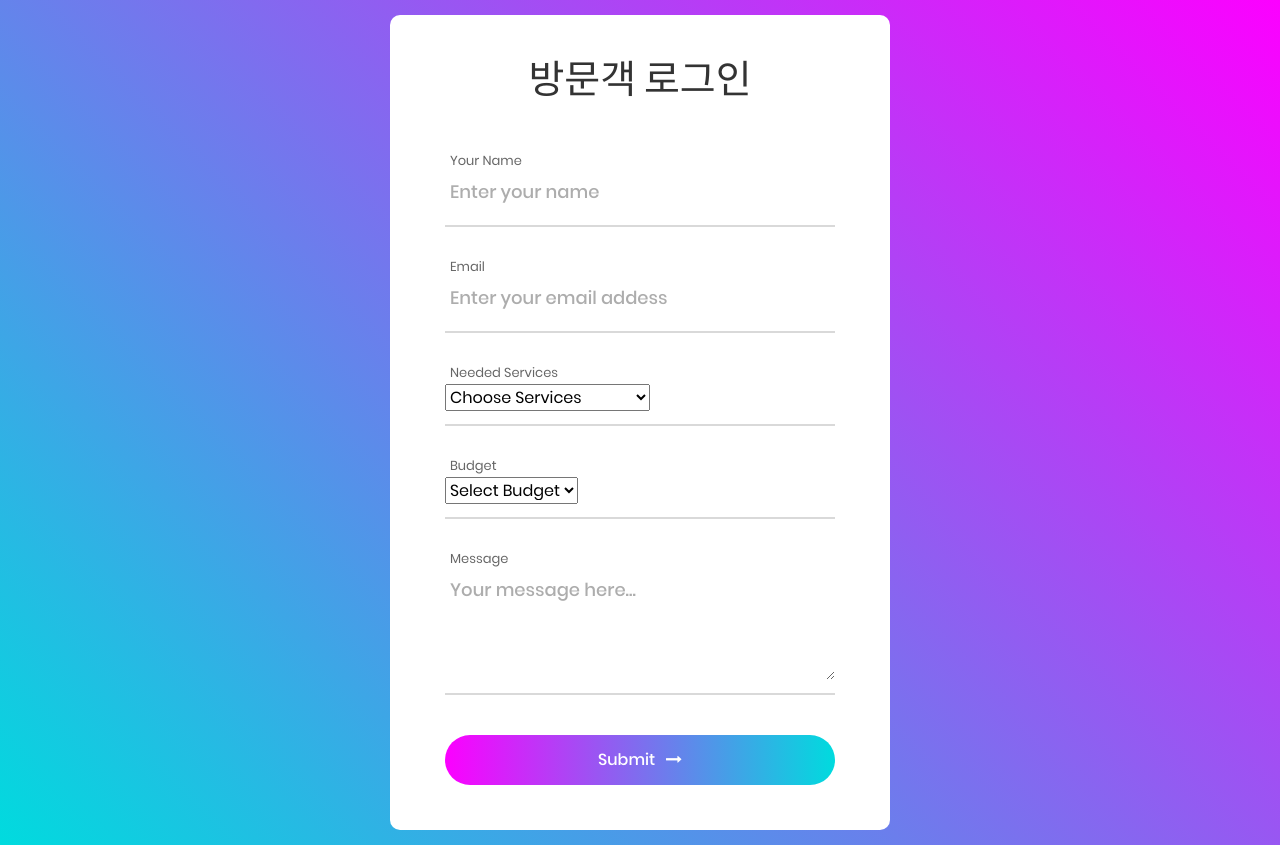
After one commit to yejindaye/QRSecurityProject, a Django app: page /qr/visitorLogin/ in a window 1280 px wide. The commit adds this page. Run offline with Django 3.2, Linux system fonts and the light colour scheme; some libraries are stand-ins or nearby versions.

Commit message:
사용자 별 로그인 페이지

```diff
--- /dev/null
+++ b/qr_app/templates/qr_app/visitorLogin.html
@@ -0,0 +1,65 @@
+{% extends 'base.html' %}
+{% block content %}
+<form class="contact100-form validate-form">
+    <span class="contact100-form-title">
+        방문객 로그인
+    </span>
+
+    <div class="wrap-input100 validate-input" data-validate="Name is required">
+        <span class="label-input100">Your Name</span>
+        <input class="input100" type="text" name="name" placeholder="Enter your name">
+        <span class="focus-input100"></span>
+    </div>
+
+    <div class="wrap-input100 validate-input" data-validate = "Valid email is required: ex@abc.xyz">
+        <span class="label-input100">Email</span>
+        <input class="input100" type="text" name="email" placeholder="Enter your email addess">
+        <span class="focus-input100"></span>
+    </div>
+
+    <div class="wrap-input100 input100-select">
+        <span class="label-input100">Needed Services</span>
+        <div>
+            <select class="selection-2" name="service">
+                <option>Choose Services</option>
+                <option>Online Store</option>
+                <option>eCommerce Bussiness</option>
+                <option>UI/UX Design</option>
+                <option>Online Services</option>
+            </select>
+        </div>
+        <span class="focus-input100"></span>
+    </div>
+
+    <div class="wrap-input100 input100-select">
+        <span class="label-input100">Budget</span>
+        <div>
+            <select class="selection-2" name="budget">
+                <option>Select Budget</option>
+                <option>1500 $</option>
+                <option>2000 $</option>
+                <option>2500 $</option>
+            </select>
+        </div>
+        <span class="focus-input100"></span>
+    </div>
+
+    <div class="wrap-input100 validate-input" data-validate = "Message is required">
+        <span class="label-input100">Message</span>
+        <textarea class="input100" name="message" placeholder="Your message here..."></textarea>
+        <span class="focus-input100"></span>
+    </div>
+
+    <div class="container-contact100-form-btn">
+        <div class="wrap-contact100-form-btn">
+            <div class="contact100-form-bgbtn"></div>
+            <button class="contact100-form-btn">
+                <span>
+                    Submit
+                    <i class="fa fa-long-arrow-right m-l-7" aria-hidden="true"></i>
+                </span>
+            </button>
+        </div>
+    </div>
+</form>
+{% endblock %}
--- a/qr_app/urls.py
+++ b/qr_app/urls.py
@@ -1,5 +1,6 @@
 from django.urls import path, include
-
+from . import views
 urlpatterns = [
-
+    path('visitorLogin/', views.visitorLogin, name = "visitorLogin"),
+    path('householdLogin/', views.householdLogin, name = "householdLogin"),
 ]
--- a/qr_app/views.py
+++ b/qr_app/views.py
@@ -1,3 +1,8 @@
-from django.shortcuts import render
+from django.shortcuts import render,redirect, get_object_or_404
 
 # Create your views here.
+def visitorLogin(request):
+    return render(request, 'qr_app/visitorLogin.html')
+
+def householdLogin(request):
+    return render(request, 'qr_app/householdLogin.html')
--- a/templates/base.html
+++ b/templates/base.html
@@ -0,0 +1,75 @@
+{% load static %}
+<!DOCTYPE html>
+<html lang="en">
+<head>
+	<title>Contact V4</title>
+	<meta charset="UTF-8">
+	<meta name="viewport" content="width=device-width, initial-scale=1">
+<!--===============================================================================================-->
+	<link rel="icon" type="image/png" href="{% static 'images/icons/favicon.ico' %}"/>
+<!--===============================================================================================-->
+	<link rel="stylesheet" type="text/css" href="{% static 'vendor/bootstrap/css/bootstrap.min.css' %}">
+<!--===============================================================================================-->
+	<link rel="stylesheet" type="text/css" href="{% static 'fonts/font-awesome-4.7.0/css/font-awesome.min.css' %}">
+<!--===============================================================================================-->
+	<link rel="stylesheet" type="text/css" href="{% static 'vendor/animate/animate.css' %}">
+<!--===============================================================================================-->
+	<link rel="stylesheet" type="text/css" href="{% static 'vendor/css-hamburgers/hamburgers.min.css' %}">
+<!--===============================================================================================-->
+	<link rel="stylesheet" type="text/css" href="{% static 'vendor/animsition/css/animsition.min.css' %}">
+<!--===============================================================================================-->
+	<link rel="stylesheet" type="text/css" href="{% static 'vendor/select2/select2.min.css' %}">
+<!--===============================================================================================-->
+	<link rel="stylesheet" type="text/css" href="{% static 'vendor/daterangepicker/daterangepicker.css' %}">
+<!--===============================================================================================-->
+	<link rel="stylesheet" type="text/css" href="{% static 'css/util.css' %}">
+	<link rel="stylesheet" type="text/css" href="{% static 'css/main.css' %}">
+<!--===============================================================================================-->
+</head>
+<body>
+	<div class="container-contact100">
+		<div class="wrap-contact100">
+            {% block content %}
+            {% endblock %}
+		</div>
+	</div>
+
+
+
+	<div id="dropDownSelect1"></div>
+
+<!--===============================================================================================-->
+	<script src="{% static 'vendor/jquery/jquery-3.2.1.min.js' %}"></script>
+<!--===============================================================================================-->
+	<script src="{% static 'vendor/animsition/js/animsition.min.js' %}"></script>
+<!--===============================================================================================-->
+	<script src="{% static 'vendor/bootstrap/js/popper.js' %}"></script>
+	<script src="{% static 'vendor/bootstrap/js/bootstrap.min.js' %}"></script>
+<!--===============================================================================================-->
+	<script src="{% static 'vendor/select2/select2.min.js' %}"></script>
+	<script>
+		$(".selection-2").select2({
+			minimumResultsForSearch: 20,
+			dropdownParent: $('#dropDownSelect1')
+		});
+	</script>
+<!--===============================================================================================-->
+	<script src="{% static 'vendor/daterangepicker/moment.min.js' %}"></script>
+	<script src="{% static 'vendor/daterangepicker/daterangepicker.js' %}"></script>
+<!--===============================================================================================-->
+	<script src="{% static 'vendor/countdowntime/countdowntime.js' %}"></script>
+<!--===============================================================================================-->
+	<script src="{% static 'js/main.js' %}"></script>
+
+	<!-- Global site tag (gtag.js) - Google Analytics -->
+<script async src="https://www.googletagmanager.com/gtag/js?id=UA-23581568-13"></script>
+<script>
+  window.dataLayer = window.dataLayer || [];
+  function gtag(){dataLayer.push(arguments);}
+  gtag('js', new Date());
+
+  gtag('config', 'UA-23581568-13');
+</script>
+
+</body>
+</html>
```
Also changed, not shown: qr_app/templates/qr_app/householdLogin.html (added, +65 -0 lines), templates/index.html (+20 -125 lines).
